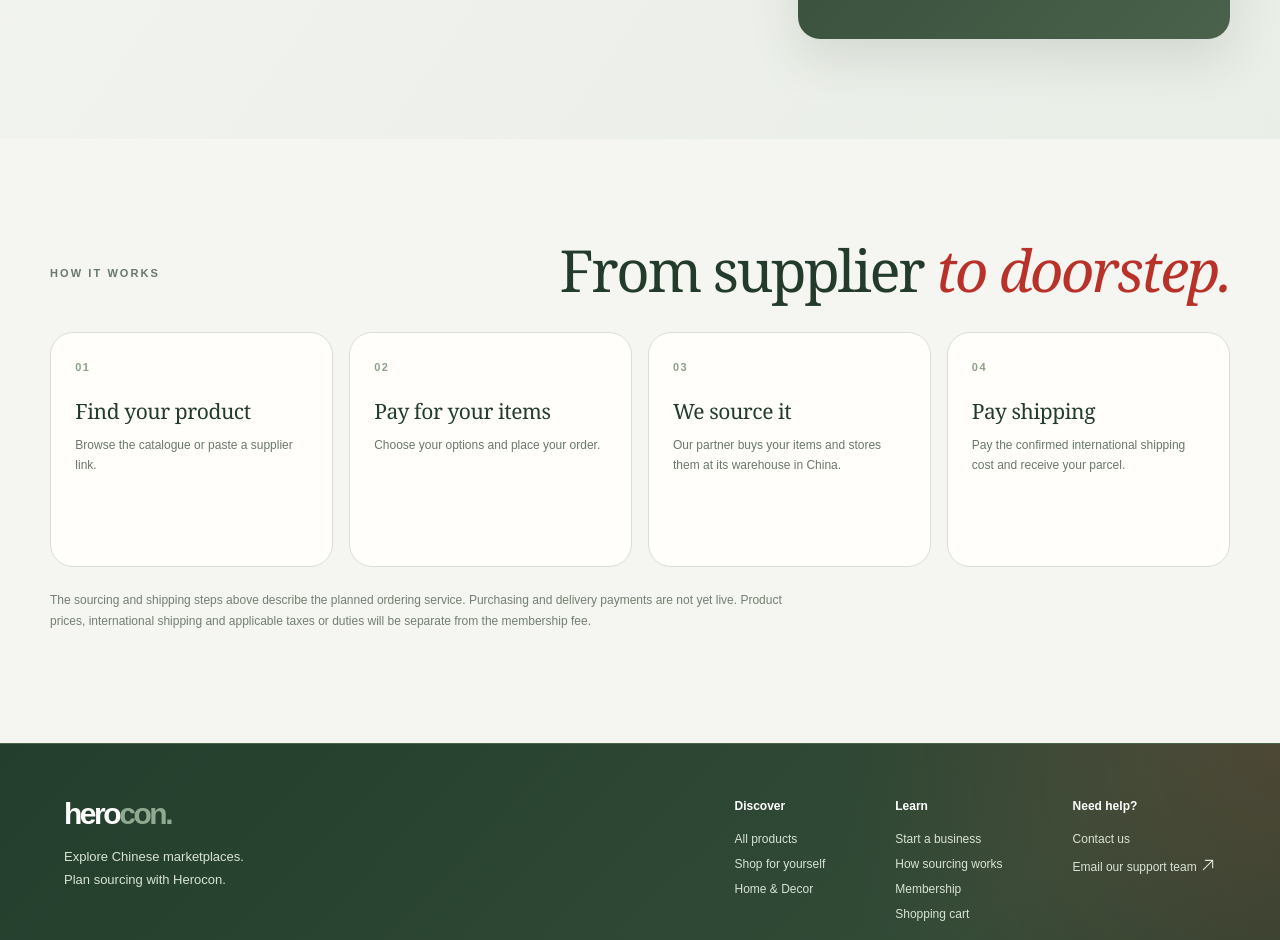
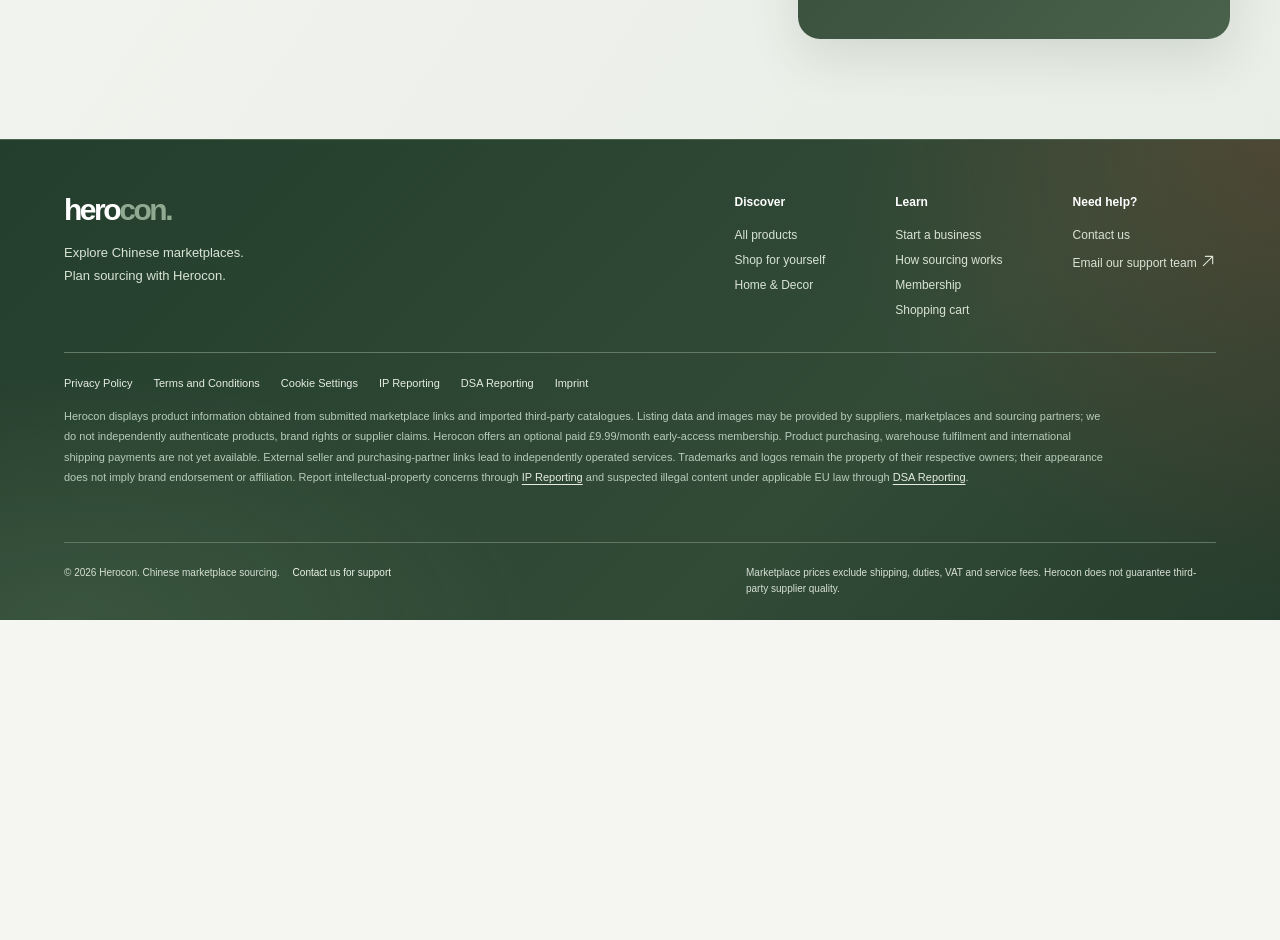
Before and after one commit to aminabdul339-byte/herocon, a Next.js app: page /membership in a window 1280 px wide. Shown: the part 920-1860 px from the top of the page. After the commit the page ends 1540 px from the top, so only its background shows below. Built offline with nearby package versions, Linux system fonts and the light colour scheme; no server answers.

Commit message:
Remove sourcing process section from membership page

```diff
--- a/app/membership/page.tsx
+++ b/app/membership/page.tsx
@@ -15,12 +15,6 @@ const benefits=[
  "Paste links from 1688, Taobao, Weidian and more",
  "Support ongoing development of product sourcing tools",
  "Manage or cancel your subscription through Stripe"
-];
-const steps=[
- {no:"01",title:"Find your product",copy:"Browse the catalogue or paste a supplier link."},
- {no:"02",title:"Pay for your items",copy:"Choose your options and place your order."},
- {no:"03",title:"We source it",copy:"Our partner buys your items and stores them at its warehouse in China."},
- {no:"04",title:"Pay shipping",copy:"Pay the confirmed international shipping cost and receive your parcel."}
 ];
 
 export default async function MembershipPage(){
@@ -60,14 +54,5 @@ export default async function MembershipPage(){
     </aside>}
    </div>
   </section>
-  <section className="hc-membership-process">
-   <div className="hc-premium-container">
-    <div className="hc-membership-process-heading"><p className="hc-premium-kicker">HOW IT WORKS</p><h2>From supplier <em>to doorstep.</em></h2></div>
-    <div className="hc-membership-steps">{steps.map(step=><div className="hc-membership-step" key={step.no}>
-     <span>{step.no}</span><h3>{step.title}</h3><p>{step.copy}</p>
-    </div>)}</div>
-    <p className="hc-membership-shipping-note">The sourcing and shipping steps above describe the planned ordering service. Purchasing and delivery payments are not yet live. Product prices, international shipping and applicable taxes or duties will be separate from the membership fee.</p>
-   </div>
-  </section>
  </main>;
 }
```
